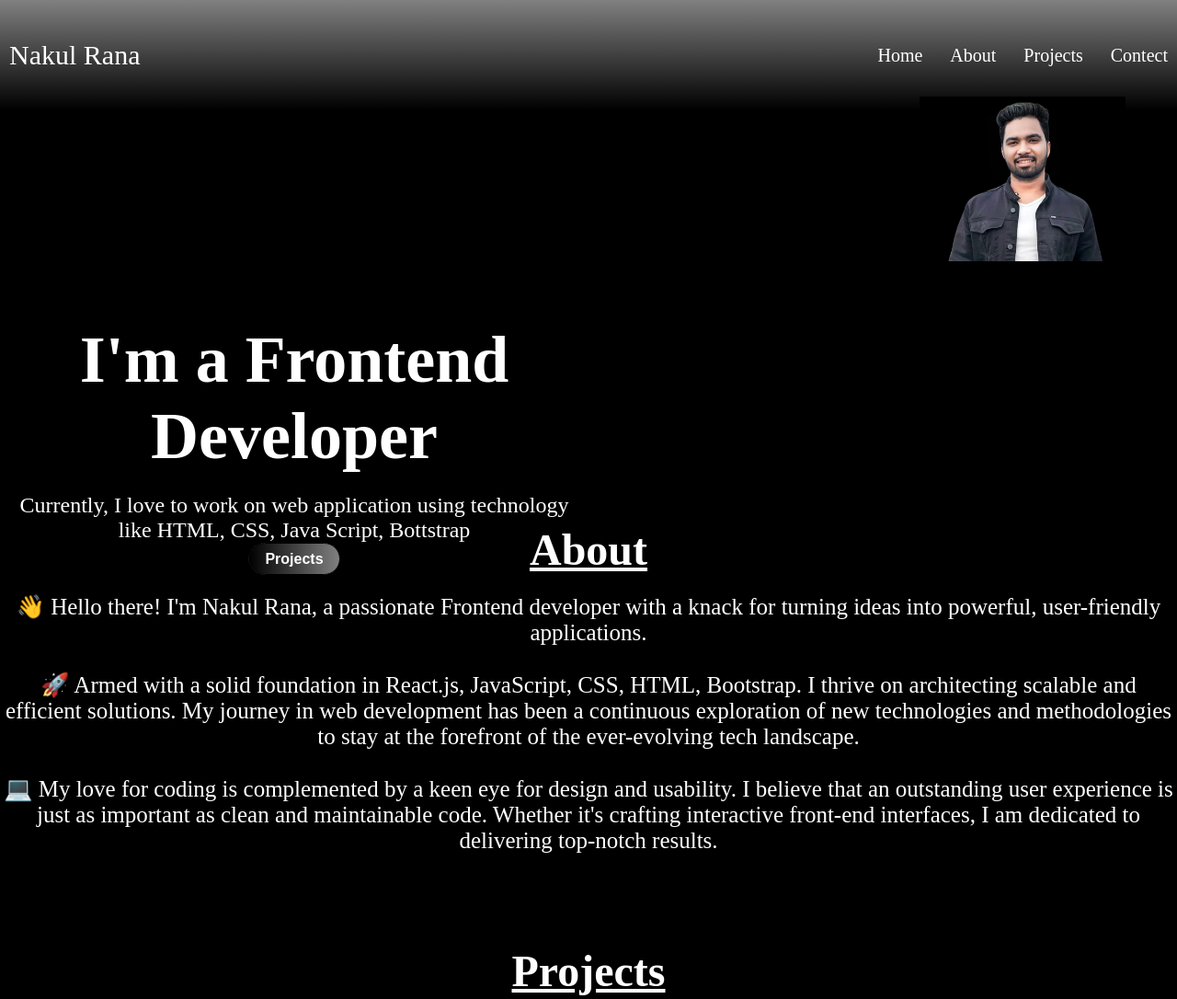
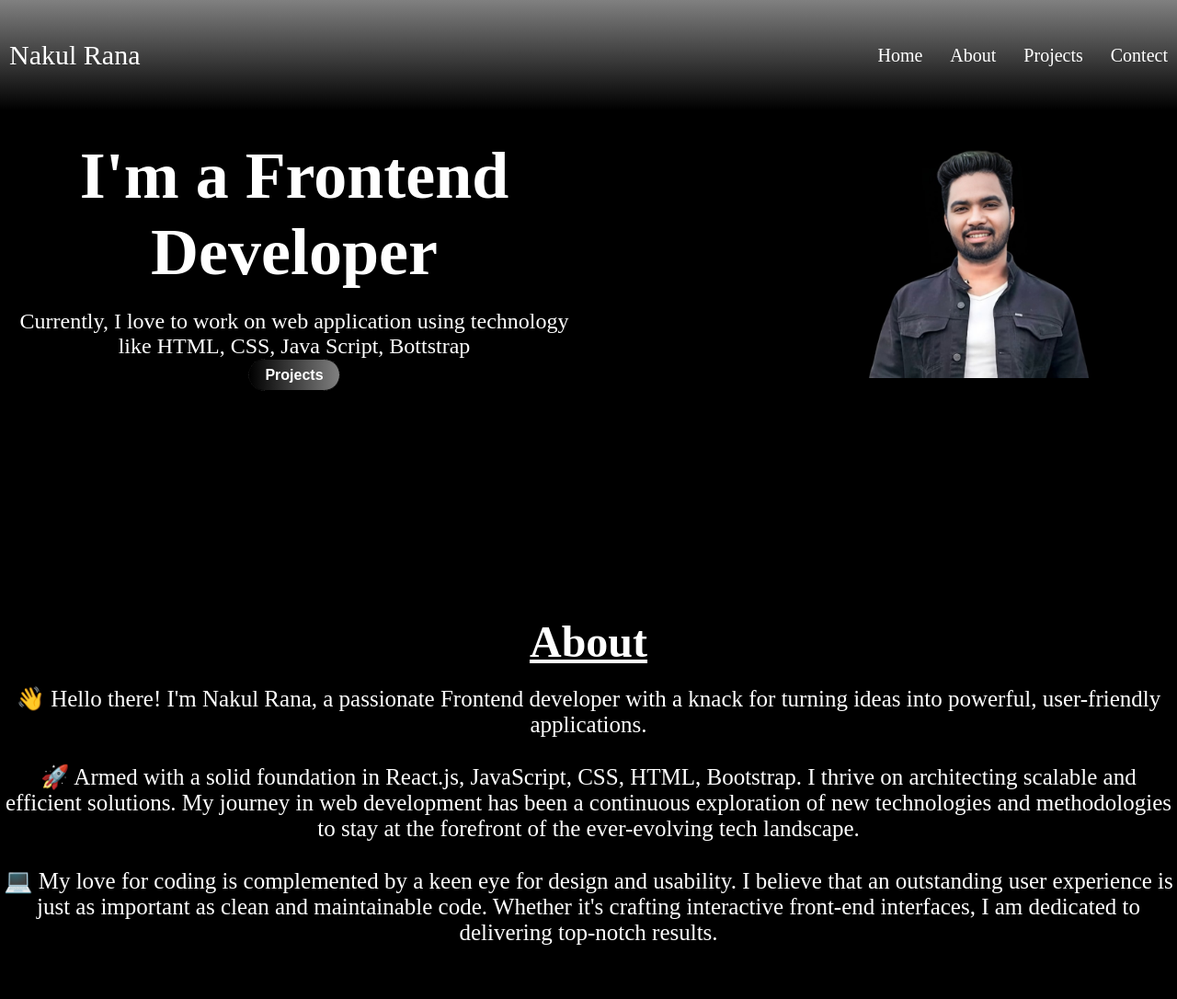
Before and after one commit to nakulr67/myPorfolio, a plain HTML site: page index.html in a window 1280 px wide. Shown: the top 1086 px of the page at 92% size. Drawn offline with Linux system fonts and the light colour scheme.

Commit message:
css change

```diff
--- a/style.css
+++ b/style.css
@@ -86,7 +86,7 @@ header {
 }
 
 .basicInfo h2 {
-    margin-top: 200px;
+    /* margin-top: 1px; */
     font-size: 4.5rem;
     color: white;
 }
@@ -109,14 +109,15 @@ header {
 }
 
 .img {
-    margin-left: 1000px;
-    margin-top:-550px;
+    width: 400px;
+    margin-left: 900px;
+    margin-top:-300px;
 }
 
 /* About section styles */
 
 .aboutSection {
-    margin-top: -400px;
+    margin-top: -300px;
     background-color: black;
     color: white;
     text-align: center;
```
